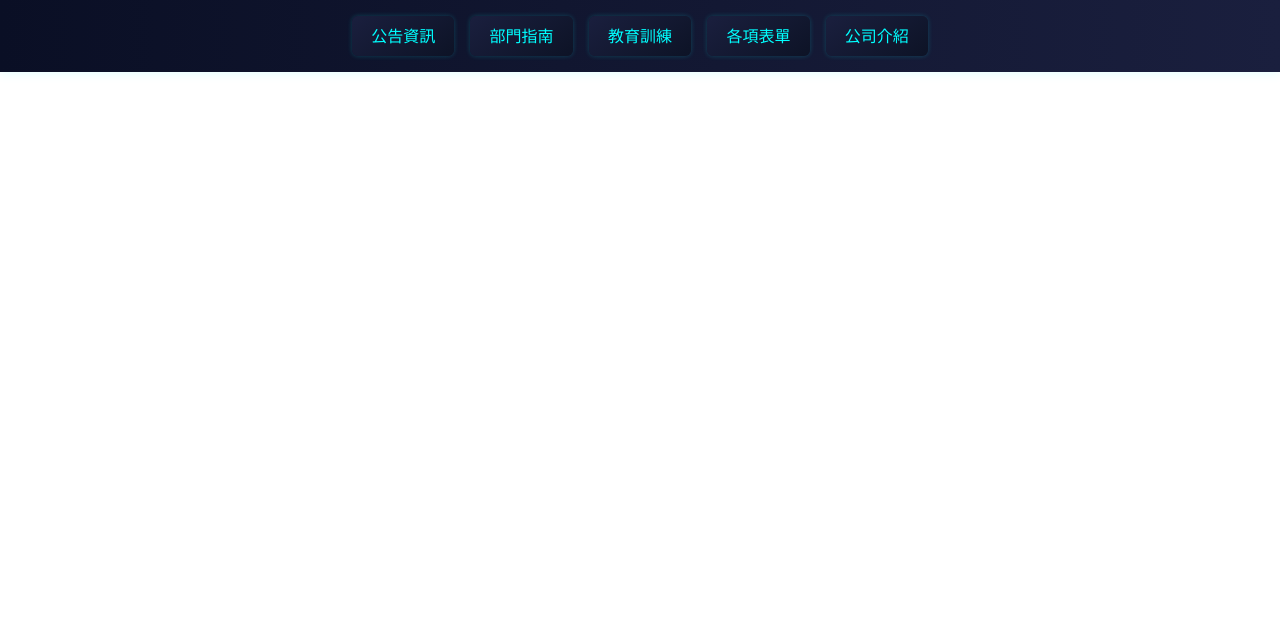
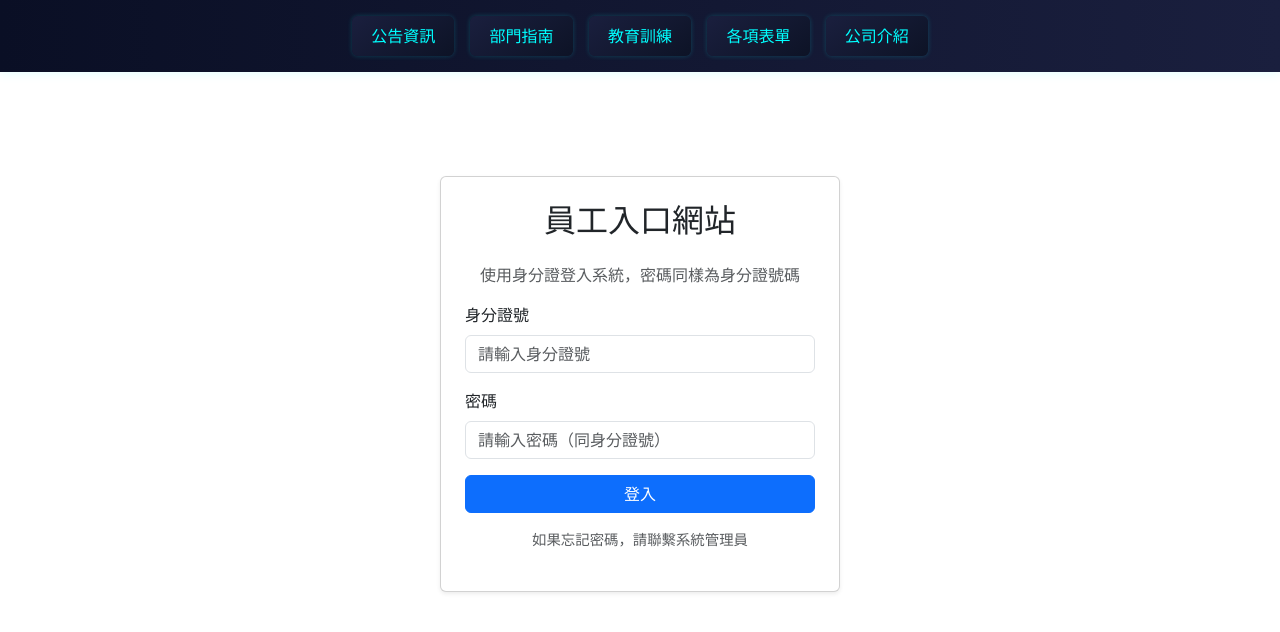
Before and after one commit to SherryPing0857/Uland-Portal, a Vue app: page / in a window 1280 px wide. Shown: the top 632 px of the page. Built offline with nearby package versions, Linux system fonts and the light colour scheme.

Commit message:
Code build

```diff
--- a/src/components/FormList.vue
+++ b/src/components/FormList.vue
@@ -27,7 +27,7 @@ const forms = ref([
 <style scoped>
 
 .form-item:hover {
-  background: #dfecffff;  ;
+  background: #f1f3f5;
   color: #000;
 }
 
--- a/src/router/index.js
+++ b/src/router/index.js
@@ -4,10 +4,16 @@ import FaqView from "../views/FaqView.vue";
 import TrainingView from "../views/TrainingView.vue";
 import FormsView from "../views/FormsView.vue";
 import News from "../views/NewsView.vue";
+import LoginView from "../views/LoginView.vue"
 
 const router = createRouter({
   history: createWebHistory(import.meta.env.BASE_URL),
   routes: [
+    {
+      path: "/",
+      name: "login",
+      component: LoginView,
+    },
     {
       path: "/news",
       name: "news",
--- /dev/null
+++ b/src/views/LoginView.vue
@@ -0,0 +1,82 @@
+<script setup>
+import { ref } from "vue"
+
+// 表單資料
+const idNumber = ref("")
+const password = ref("")
+const errorMessage = ref("")
+
+// 模擬登入函數
+const login = () => {
+  errorMessage.value = ""
+  if (!idNumber.value || !password.value) {
+    errorMessage.value = "請填寫身分證與密碼"
+    return
+  }
+  console.log("登入資訊:", { idNumber: idNumber.value, password: password.value })
+  alert("登入成功（範例）")
+}
+</script>
+
+<template>
+  <div class="d-flex justify-content-center login-page">
+    <div class="card p-4 shadow-sm login-card">
+      <h2 class="mb-4 text-center">員工入口網站</h2>
+      <p class="text-muted text-center mb-3">
+        使用身分證登入系統，密碼同樣為身分證號碼
+      </p>
+
+      <div v-if="errorMessage" class="alert alert-danger">{{ errorMessage }}</div>
+
+      <form @submit.prevent="login">
+        <div class="mb-3">
+          <label for="idNumber" class="form-label">身分證號</label>
+          <input
+            type="text"
+            id="idNumber"
+            class="form-control"
+            v-model="idNumber"
+            placeholder="請輸入身分證號"
+          />
+        </div>
+
+        <div class="mb-3">
+          <label for="password" class="form-label">密碼</label>
+          <input
+            type="password"
+            id="password"
+            class="form-control"
+            v-model="password"
+            placeholder="請輸入密碼（同身分證號）"
+          />
+        </div>
+
+        <button type="submit" class="btn btn-primary w-100">登入</button>
+      </form>
+
+      <p class="text-center text-muted mt-3 small-text">
+        如果忘記密碼，請聯繫系統管理員
+      </p>
+    </div>
+  </div>
+</template>
+
+<style>
+.login-page {
+  min-height: 100vh;
+  align-items: flex-start;
+  padding-top: 80px;
+  display: flex;
+  justify-content: center;
+}
+
+.login-card {
+  width: 100%;
+  max-width: 400px;
+  border-radius: 0.5rem;
+}
+
+.small-text {
+  font-size: 0.9rem;
+}
+</style>
```
